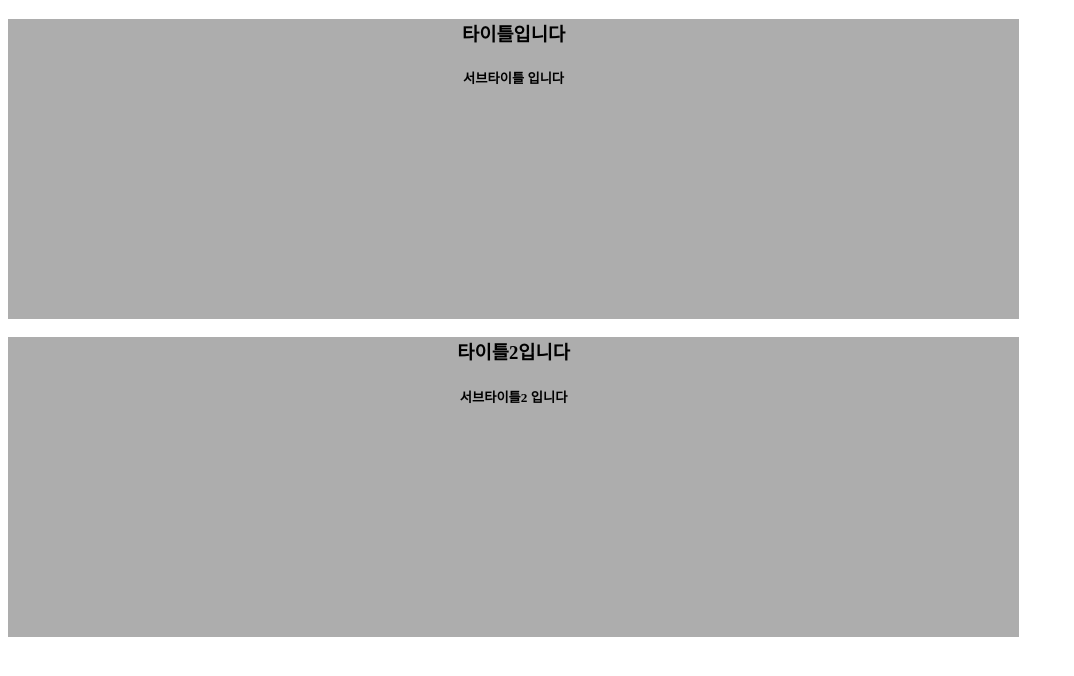
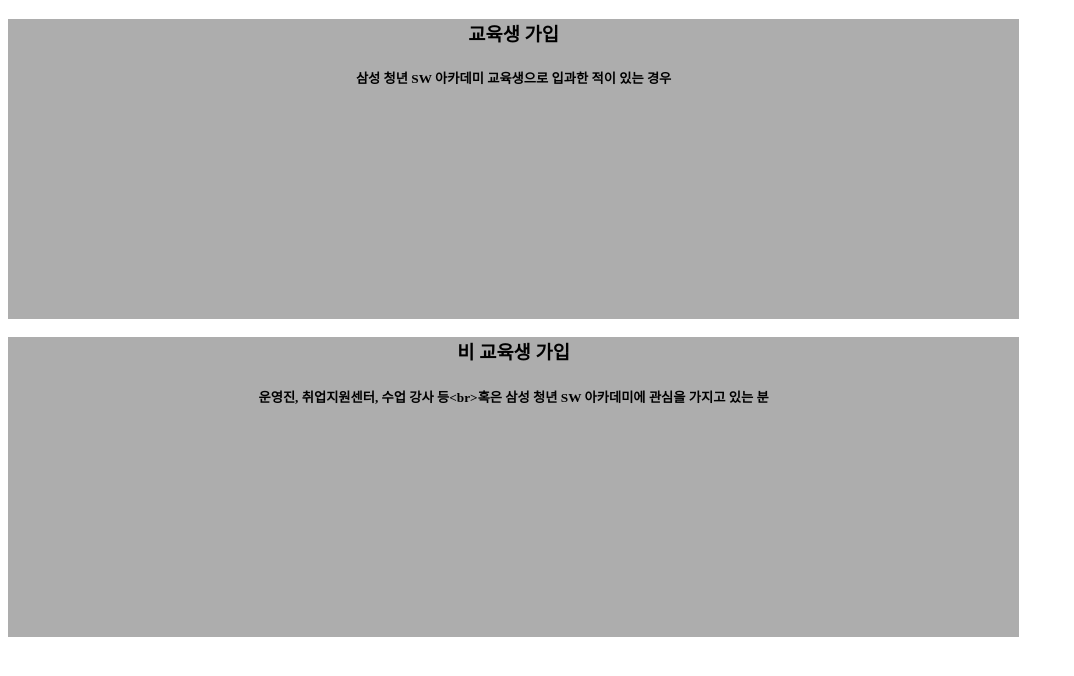
Before and after one commit to jason07289/SHAFY, a Vue app in the folder Frontend/frontend/: page /#/user/join in a window 1280 px wide. Shown: the top 676 px of the page, without its empty margins (0-1074 px from the left). Built offline with nearby package versions, Linux system fonts and the light colour scheme.

Commit message:
S02P12A305 S02P12A305-97 select page 텍스트채움

```diff
--- a/Frontend/frontend/src/views/user/Join.vue
+++ b/Frontend/frontend/src/views/user/Join.vue
@@ -2,8 +2,8 @@
 <template>
 
     <div>
-        <joinType main-title="타이틀입니다" sub-title="서브타이틀 입니다" />
-        <joinType main-title="타이틀2입니다" sub-title="서브타이틀2 입니다" />
+        <joinType main-title="교육생 가입" sub-title="삼성 청년 SW 아카데미 교육생으로 입과한 적이 있는 경우" />
+        <joinType main-title="비 교육생 가입" sub-title="운영진, 취업지원센터, 수업 강사 등<br>혹은 삼성 청년 SW 아카데미에 관심을 가지고 있는 분" />
 
     </div>
 
```
